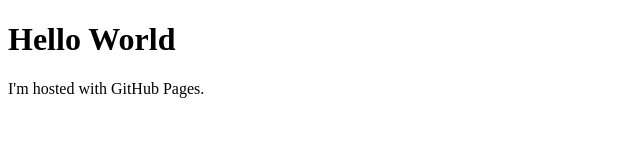
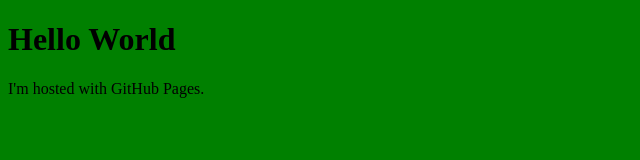
Before and after one commit to IKulimanov/nashatasha.github.io, a plain HTML site: page index.html in a window 1280 px wide. Shown: the whole page, without its empty margins (0-640 px from the left). Drawn offline with Linux system fonts and the light colour scheme.

Commit message:
Update index.html

```diff
--- a/index.html
+++ b/index.html
@@ -1,5 +1,12 @@
 <!DOCTYPE html>
 <html>
+  <header>
+    <style>
+      body {
+        background: green
+      }
+    </style>
+  </header>
 <body>
 <h1>Hello World</h1>
 <p>I'm hosted with GitHub Pages.</p>
```
